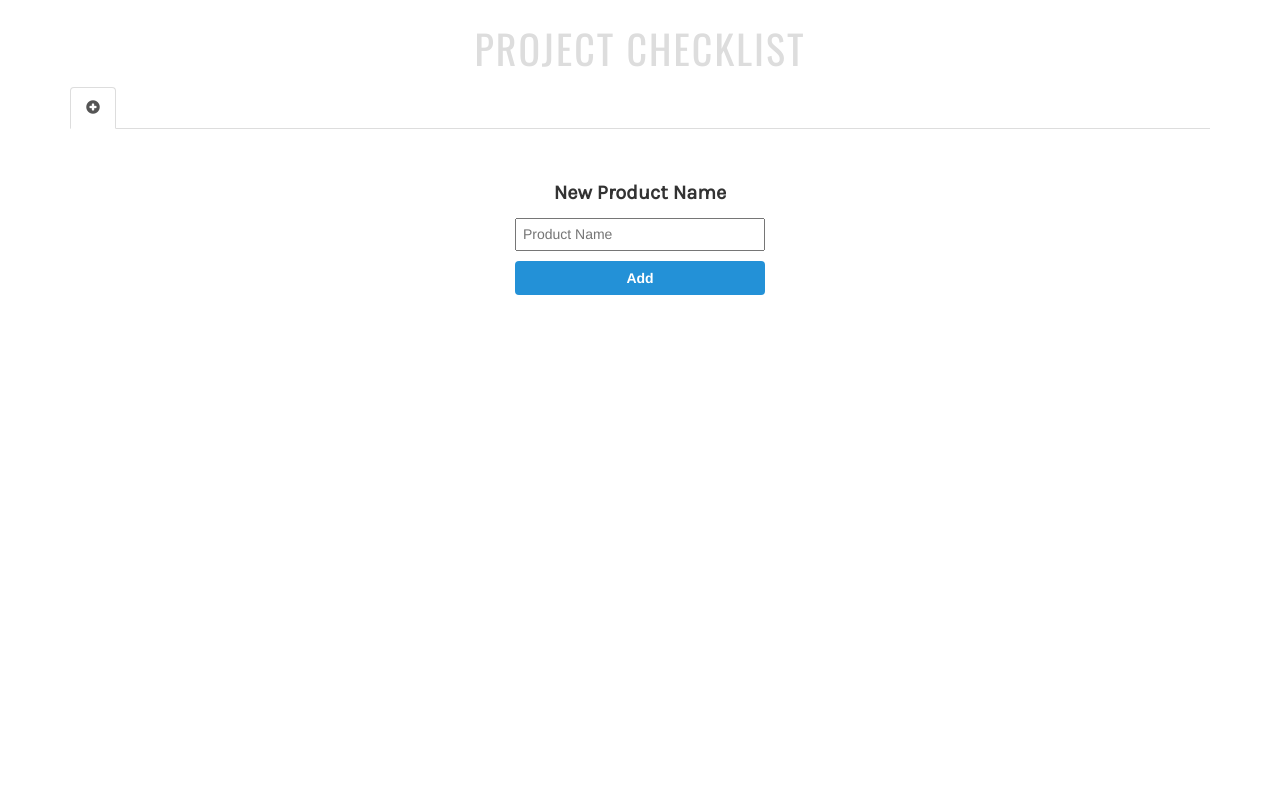
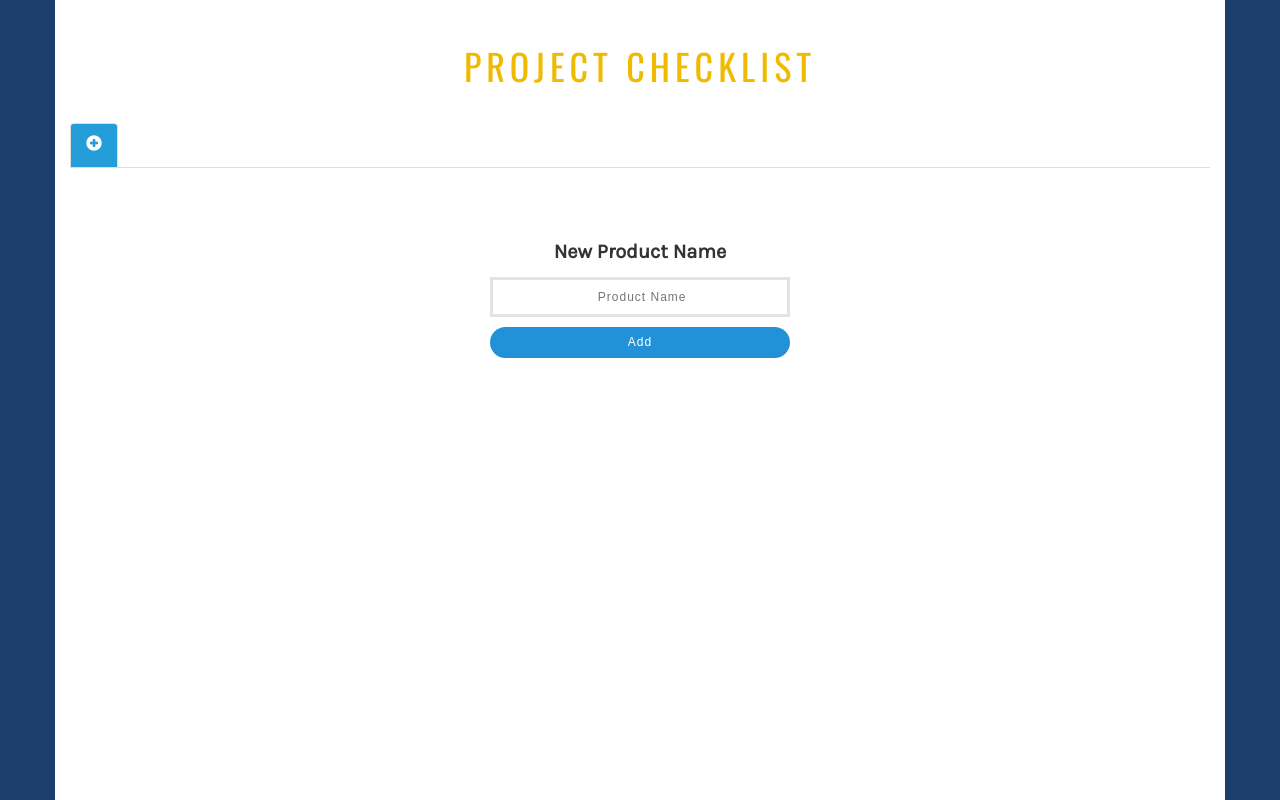
Before and after one commit to frfroylan/project_checklist, a plain HTML site: page index.html in a window 1280 px wide. Drawn offline with nearby package versions, Linux system fonts and the light colour scheme.

Commit message:
styles were updated

```diff
--- a/styles.css
+++ b/styles.css
@@ -1,43 +1,116 @@
-html, body {
-	background-image: url('bg3.jpg');
-	background-position:center;
-	background-size: 100%;
-	height:100%;
+html,
+body {
+	height: 100%;
+	background-color: #1C3E6C;
 }
 .container {
-	background-color: white;
-	height: auto;
+	background-color: #fff;
+	display:block;
+	overflow:auto;
+	height:100%;
 }
 .prod-files,
 .prod-img,
 .prod-other,
 .prod-page,
-.prod-land{
+.prod-land {
 	margin-left: 20px;
 }
-.headertext{
-	margin-top: 20px;
+p.headertext{
+    margin-top: 40px;
+	margin-bottom: 30px;
+	text-align: center;
 	font-family: 'Oswald';
-	font-size: 40px;
-	letter-spacing: 2px;
-	text-align: center;
 	text-transform: uppercase;
-	color:#ddd;
+	font-size: 36px;
+	color:#F0BA00;
+	letter-spacing: 5px;
 }
-.tab-pane{
+/* Red exit button */
+.tab-pane
+{
     height: auto;
     margin: 0 auto;
     margin-top: 30px;
 }
+/* Navigation tabs */
+ul.nav {
+	overflow: hidden;
+}
+.nav-tabs>li>a
+{
+  	background-color: #fff;
+  	border-bottom: #E3E3E3;
+  	color:#CFCFCF;
+  	font-weight: 600;
+  	font-family: 'Source Sans Pro', sans-serif;
+	font-size: 16px;
+	margin-top: 2px;
+}
+.nav-tabs>li.active>a,
+.nav-tabs>li.active>a:hover,
+.nav-tabs>li.active>a:focus
+{
+  	color: #fff;
+  	background-color: #249ED8;
+  	font-weight: 600;
+  	font-family: 'Source Sans Pro', sans-serif;
+	font-size: 16px;
+	margin-top: 2px;
+}
+.nav-tabs>li>a:hover {
+	font-weight: 600;
+	background-color: #20BD54;
+	color: #fff;
+	font-size: 16px;
+	margin-top: 2px;
+}
 #new {
-	margin-top: 50px;
+	margin-top: 70px;
 	text-align:center;
 }
-span{
+
+p.newProdNameText {
+    font-size: 20px;
+	font-family: 'Karla', sans-serif;
+	font-weight: 700;
+}
+
+#newProductName {
+	border: 3px solid #E3E3E3;
+	height: 40px;
+	width: 300px;
+	text-align:center;
+	font-size: 12px;
+	font-family: 'Source Sans Pro', sans-serif;
+	letter-spacing: 1px;
+}
+#newProductName:focus {
+	border: 3px solid #20BD54;
+	outline: none;
+	padding: 0px 10px;
+	font-size: 14px;
+}
+
+button.btn {
+	width:300px;
+	background-color: #2391D7;
+	color: white;
+	margin-top: 10px;
+	border-radius: 25px;
+	font-size: 12px;
+	font-family: 'Source Sans Pro', sans-serif;
+	letter-spacing: 1px;
+}
+button.btn:hover {
+	background-color:#1E9624;
+	color: white;
+}
+span {
     display: inline-block;
     margin-top: 5px;
 }
-.glyphicon{
+.glyphicon {
     display: inline;
     margin: 0;
 }
@@ -57,32 +130,22 @@ li.closetab {
 	list-style: none;
 	margin-right: 20px;
 }
-.checkbox{
+.glyphicon-ok-circle {
+	color: #176089;
+	font-size: 28px;
+	vertical-align: 3px;
+}
+.glyphicon-ok-circle:hover {
+	color: #1FC867;
+	font-size: 28px;
+	vertical-align: 3px;
+}
+.checkbox {
     display: inline-block;
     float: left;
     cursor: pointer;
 	margin-top: 2px;
 	margin-right: 10px;
-}
-#newProductName{
-	height: 33px;
-	width: 250px;
-}
-p.newProdNameText {
-	font-size: 20px;
-	font-family: 'Karla', sans-serif;
-	font-weight: 700;
-}
-.btn {
-	width:250px;
-	background-color: #2391D7;
-	color: white;
-	font-weight:600;
-	margin-top: 10px;
-}
-.btn:hover {
-	background-color:#1E9624;
-	color: white;
 }
 #header-progress {
 	color: #1A8B3F;
@@ -90,32 +153,34 @@ p.newProdNameText {
 	margin-right: 70px;
 	margin-top: 50px;
 }
-.prod-header {
-	font-size: 20px;
+h3.prod-header {
+    font-size: 26px;
 	font-family: 'Montserrat', sans-serif;
-	font-weight: 400;
-	color: #65A1D1;
+	font-weight: 500;
+	color: #3AB2DD;
 }
 span.checkbox-text {
 	white-space: nowrap;
 	margin-top: -0px;
 	margin-left: 7px;
 }
+div.deletebutton {
+	text-align:center;
+}
 div.progress {
 	margin-top: 50px;
-	margin-bottom: 50px;
-
+	margin-botton: 50px;
 }
 label {
-	font-weight: 100;
-	margin-left: 18px;
+	font-weight: 400;
+	margin-left: 22px;
 	display:block;
 	font-family: 'Arimo', sans-serif;
-	color:#464646;
+	color:#5A5A5A;
 	font-size: 14px;
 }
-label input[type='checkbox']{
-	margin-left: -18px;
+label input[type='checkbox'] {
+	margin-left: -22px;
 }
 .checkbox:checked + label {
 	color: green;
```
Lines whose indentation alone changed are shown as unchanged.
